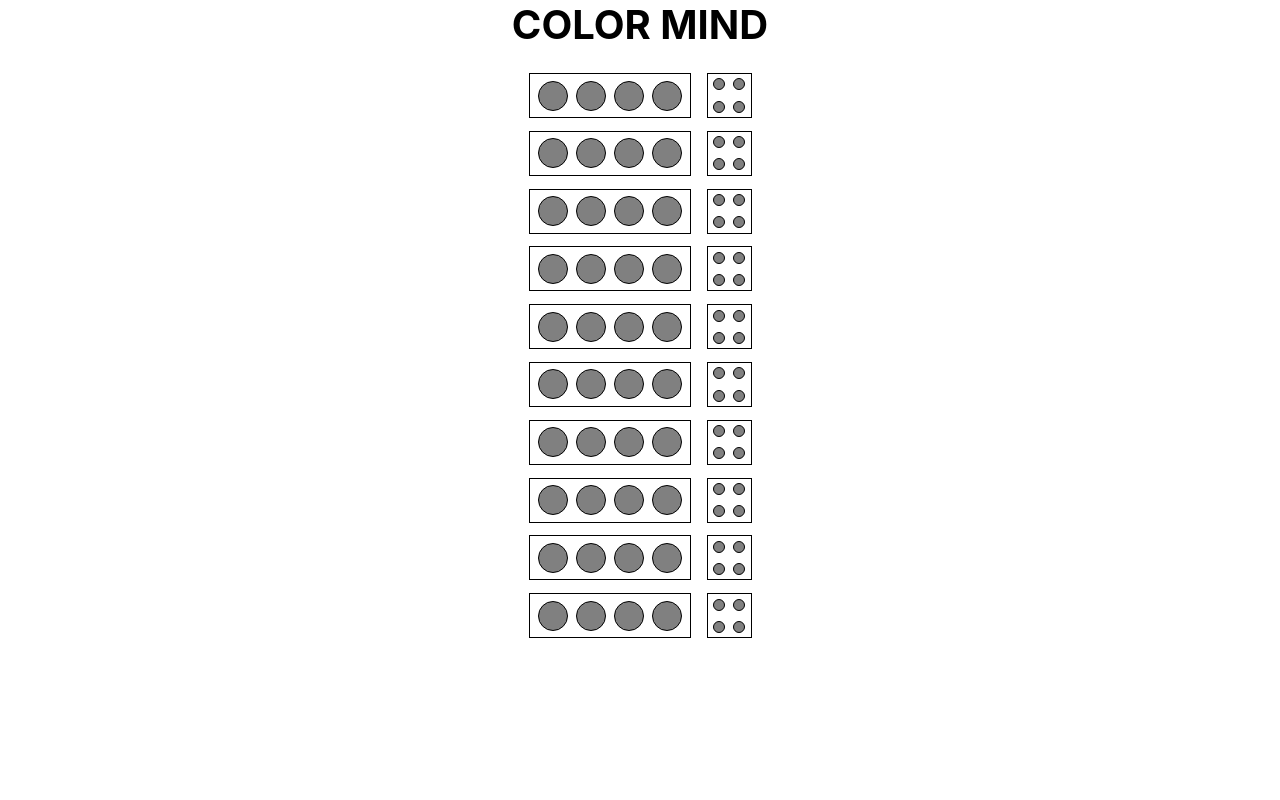
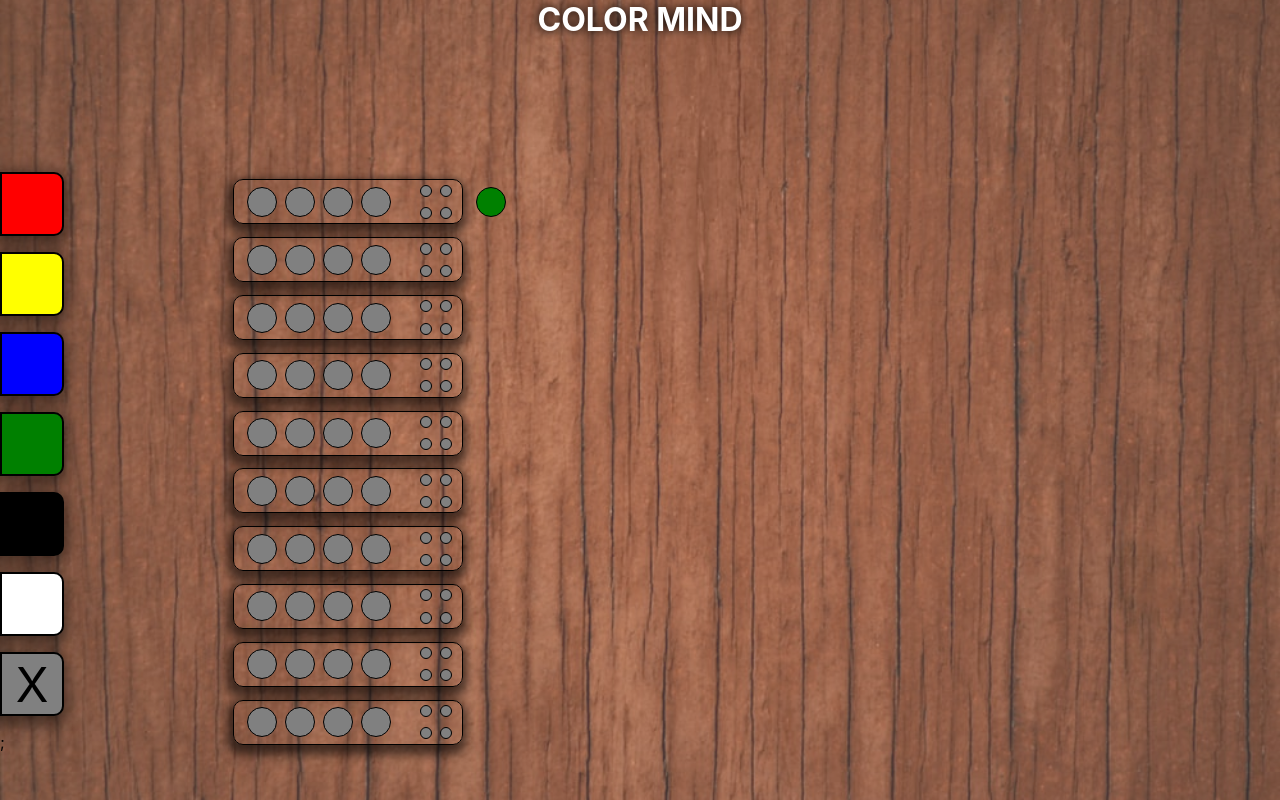
Before and after one commit to Gabborione/MasterMind, a React (Create React App) app: page / in a window 1280 px wide. Built offline with nearby package versions, Linux system fonts and the light colour scheme.

Commit message:
Migliorare gli indizi

```diff
--- a/src/App.js
+++ b/src/App.js
@@ -1,8 +1,9 @@
 import "./App.scss";
 import React, { useState, useEffect } from "react";
 import Line from "./components/Line/Line";
+import ColorPicker from "./components/ColorPicker/ColorPicker";
 
-const Colors = ["red", "yellow", "blue", "green", "black", "white"];
+const COLORS = ["red", "yellow", "blue", "green", "black", "white"];
 const SOLUTION_LENGTH = 4;
 const MAX_TRY = 10;
 const DEFAULT_COLOR = "grey";
@@ -15,26 +16,57 @@ const DEFAULT_GUESS = [
 
 function App() {
     const [solution, setSolution] = useState([]);
-    const [guesses, setGuesses] = useState(Array(MAX_TRY).fill(null));
+    const [guesses, setGuesses] = useState(Array(MAX_TRY).fill(DEFAULT_GUESS));
     const [currentGuess, setCurrentGuess] = useState(DEFAULT_GUESS);
+    const [next, setNext] = useState(false);
 
     useEffect(() => {
         const newSolution = [];
 
         for (let i = 0; i < SOLUTION_LENGTH; i++) {
-            newSolution.push(Colors[Math.floor(Math.random() * Colors.length)]);
+            newSolution.push(COLORS[Math.floor(Math.random() * COLORS.length)]);
         }
 
         setSolution(newSolution);
     }, []);
 
+    useEffect(() => {
+        const newGuesses = [...guesses];
+        if (currentGuess !== DEFAULT_GUESS) {
+            newGuesses[guesses.findIndex((val) => val === DEFAULT_GUESS)] =
+                currentGuess;
+        }
+
+        setGuesses(newGuesses);
+        setCurrentGuess(DEFAULT_GUESS);
+        setNext(false);
+    }, [next]);
+
     return (
         <div className="container">
             <h1 className="title">COLOR MIND</h1>
+            <div className="body">
+                <div className="colorsPickerContainer">
+                    {COLORS.map((color, index) => {
+                        return (
+                            <ColorPicker
+                                key={index}
+                                color={color}
+                                text={""}
+                                currentGuess={currentGuess}
+                                setCurrentGuess={setCurrentGuess}
+                                defaultColor={DEFAULT_COLOR}
+                                defaultguess={DEFAULT_GUESS}
+                            />
+                        );
+                    })}
+                    <ColorPicker color="grey" text={"X"} />;
+                </div>
                 <div className="linesContainer">
                     {guesses.map((guess, index) => {
-                    const isCurrentGuess =
-                        index === guesses.findIndex((val) => val == null);
+                        let isCurrentGuess =
+                            index ===
+                            guesses.findIndex((val) => val === DEFAULT_GUESS);
                         return (
                             <Line
                                 guess={
@@ -42,14 +74,19 @@ function App() {
                                         ? currentGuess
                                         : guess ?? DEFAULT_GUESS
                                 }
-                            isFinal={!isCurrentGuess && guess != null}
+                                isFinal={
+                                    !isCurrentGuess && guess !== DEFAULT_GUESS
+                                }
                                 solution={solution}
+                                isCurrentGuess={isCurrentGuess}
+                                setNext={setNext}
                                 key={index}
                             />
                         );
                     })}
                 </div>
             </div>
+        </div>
     );
 }
 
--- a/src/App.scss
+++ b/src/App.scss
@@ -3,12 +3,44 @@
 
 .container {
     width: 100vw;
+    height: 100vh;
     text-align: center;
     display: flex;
-    justify-content: center;
+    justify-content: space-between;
     flex-direction: column;
     align-items: center;
+    gap: 1rem;
+    background: url("../public/Images/BackgroundImage.jfif") no-repeat center
+        center fixed;
+    background-size: cover;
+    background-color: rgba(255, 255, 255, 0.2);
+    background-blend-mode: lighten;
+    padding-bottom: 3rem;
+}
+
+.title {
+    font-size: 2rem;
+    font-weight: bold;
+    color: #fff;
+    text-shadow: 0 0 10px #000;
+}
+
+.body {
+    width: 100%;
+    display: flex;
+    justify-content: space-between;
+    align-items: center;
     gap: 1.5rem;
+}
+
+.colorsPickerContainer {
+    width: 20%;
+    height: 100%;
+    display: flex;
+    flex-direction: column;
+    justify-content: center;
+    align-items: flex-start;
+    gap: 1rem;
 }
 
 .linesContainer {
--- /dev/null
+++ b/src/components/ColorPicker/ColorPicker.js
@@ -0,0 +1,33 @@
+import React from "react";
+import "./ColorPicker.scss";
+
+const ColorPicker = ({
+    color,
+    text,
+    currentGuess,
+    setCurrentGuess,
+    defaultColor,
+    defaultGuess,
+}) => {
+    const handleColorClick = (event) => {
+        const newGuess = [...currentGuess];
+        newGuess[currentGuess.findIndex((val) => val === defaultColor)] =
+            event.target.style.backgroundColor;
+
+        if (newGuess != currentGuess) {
+            setCurrentGuess(newGuess);
+        }
+    };
+
+    return (
+        <div
+            className="colorPicker"
+            style={{ backgroundColor: `${color}` }}
+            onClick={handleColorClick}
+        >
+            {text}
+        </div>
+    );
+};
+
+export default ColorPicker;
--- /dev/null
+++ b/src/components/ColorPicker/ColorPicker.scss
@@ -0,0 +1,14 @@
+.colorPicker {
+    width: 4rem;
+    height: 4rem;
+    border: 2px solid #000;
+    border-top-right-radius: 10px;
+    border-bottom-right-radius: 10px;
+    box-shadow: -1px 5px 15px 5px rgba(0, 0, 0, 0.47);
+    color: black;
+    font-size: 3rem;
+    display: flex;
+    justify-content: center;
+    align-items: center;
+    cursor: pointer;
+}
--- a/src/components/Line/Line.js
+++ b/src/components/Line/Line.js
@@ -1,28 +1,46 @@
 import React, { useState, useEffect } from "react";
 import "./Line.scss";
 
-const DEFAULT_HINTS = Array(4).fill("grey");
+const DEFAULT_COLOR = "grey";
+const DEFAULT_HINTS = Array(4).fill(DEFAULT_COLOR);
 
-const Line = ({ guess, solution, isFinal }) => {
+const Line = ({ guess, solution, isFinal, isCurrentGuess, setNext }) => {
     const [hints, setHints] = useState(DEFAULT_HINTS);
 
     useEffect(() => {
         const newHints = [];
-
         if (isFinal) {
             for (let i = 0; i < solution.length; i++) {
                 if (guess[i] === solution[i]) {
-                    newHints.push("match");
+                    newHints[i] = "match";
+                } else if (
+                    guess[i] ===
+                    solution[solution.findIndex((val) => val === guess[i])]
+                ) {
+                    newHints[i] = "close";
                 } else {
-                    newHints.push("mismatch");
+                    newHints[i] = "mismatch";
                 }
             }
 
             setHints(newHints);
         }
-    }, []);
+    }, [isFinal]);
+
+    const handleConfirm = () => {
+        setNext(true);
+    };
 
     return (
+        <div
+            style={{
+                width: "100%",
+                display: "flex",
+                justifyContent: "flex-start",
+                alignItems: "center",
+                gap: "0.8rem",
+            }}
+        >
             <div className="lineContainer">
                 <div className="colorsContainer">
                     {guess.map((color, index) => {
@@ -38,15 +56,14 @@ const Line = ({ guess, solution, isFinal }) => {
 
                 <div className="hints">
                     {hints.map((value, index) => {
-                    const isCurrentHint =
-                        index === hints.findIndex((val) => val == null);
-                    let hintColor = "grey";
-                    if (isCurrentHint) {
+                        let hintColor = DEFAULT_COLOR;
+
                         if (value === "match") {
                             hintColor = "black";
+                        } else if (value === "close") {
+                            hintColor = "white";
                         } else {
-                            hintColor = "white";
-                        }
+                            hintColor = DEFAULT_COLOR;
                         }
 
                         return (
@@ -59,6 +76,10 @@ const Line = ({ guess, solution, isFinal }) => {
                     })}
                 </div>
             </div>
+            {isCurrentGuess && (
+                <div className="confirm" onClick={handleConfirm}></div>
+            )}
+        </div>
     );
 };
 
--- a/src/components/Line/Line.scss
+++ b/src/components/Line/Line.scss
@@ -1,11 +1,16 @@
 .lineContainer {
-    width: 70%;
+    width: 230px;
     height: 45px;
-    margin: 0 auto;
+    margin: 0;
     display: flex;
     justify-content: center;
     align-items: center;
     gap: 1rem;
+    border: 1px solid #000;
+    border-radius: 10px;
+    box-shadow: -1px 5px 10px 5px rgba(0, 0, 0, 0.57);
+    padding-left: 0.3rem;
+    padding-right: 0.3rem;
 }
 
 .colorsContainer {
@@ -15,7 +20,6 @@
     justify-content: center;
     align-items: center;
     gap: 0.5rem;
-    border: 1px solid #000;
 }
 
 .color {
@@ -33,7 +37,6 @@
     align-items: center;
     flex-wrap: wrap;
     gap: 0.5rem;
-    border: 1px solid #000;
     padding: 0.2rem;
 }
 
@@ -44,3 +47,12 @@
     border-radius: 50%;
     cursor: pointer;
 }
+
+.confirm {
+    width: 30px;
+    aspect-ratio: 1;
+    border: 1px solid #000;
+    border-radius: 50%;
+    background-color: green;
+    cursor: pointer;
+}
```
Also changed, not shown: public/Images/BackgroundImage.jfif (added). Lines whose indentation alone changed are shown as unchanged.
